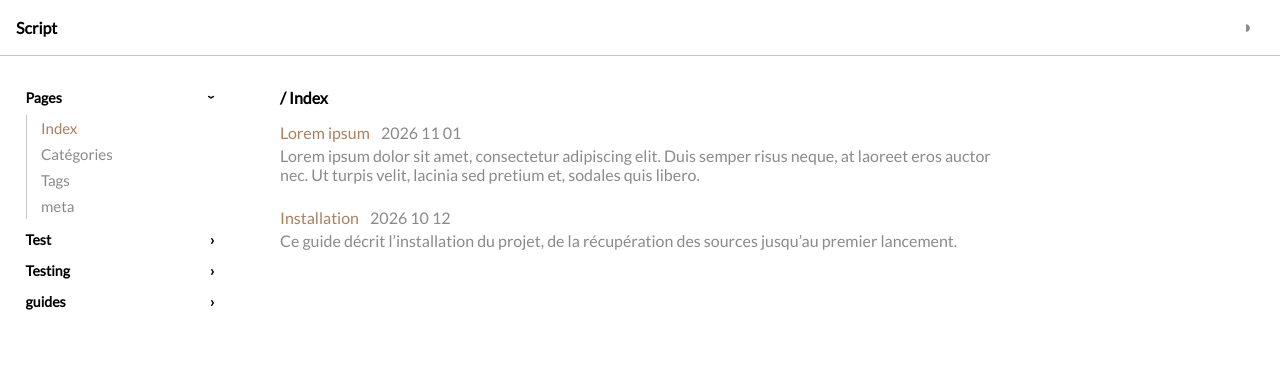
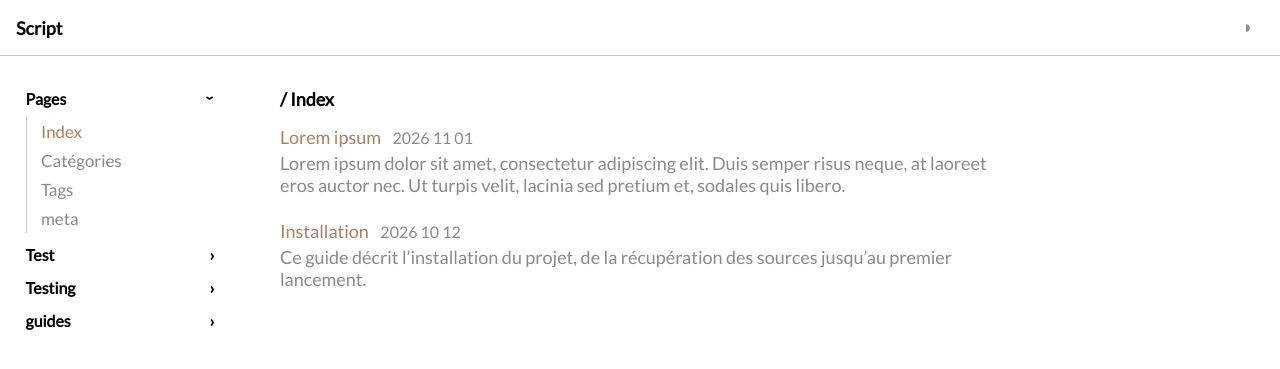
Before and after one commit to script-txt/script-txt.github.io, a Jekyll site: the page built from index.html, in a window 1280 px wide. Shown: the top 369 px of the page. Built offline with Jekyll 4.4.1, drawn with Linux system fonts in a browser that asks for light colours.

Commit message:
Update default.html

```diff
--- a/_layouts/default.html
+++ b/_layouts/default.html
@@ -37,7 +37,7 @@
   * { box-sizing: border-box; }
   html { scroll-behavior: smooth; scroll-padding-top: calc(var(--header-h) + 1rem); }
 
-  body { margin: 0; background: var(--bg); color: var(--fg); font-size: 1rem; /*line-height: 1.8;*/ font-family: "Lato", sans-serif; }
+  body { margin: 0; background: var(--bg); color: var(--fg); font-size: 1.125rem; /*line-height: 1.8;*/ font-family: "Lato", sans-serif; }
   a { color: var(--accent); text-decoration: none; }
 
   /* En-tête : fond pleine largeur, contenu limité à la largeur de la page */
@@ -51,7 +51,7 @@
   }
   header .logo { font-size: inherit; font-weight: bold; color: inherit;}
   header button { background: none; border: 0; color: inherit; cursor: pointer; }
-  #menu-btn { display: none; font-size: 1.4rem; }
+  #menu-btn { display: none; font-size: inherit /*1.4rem*/; }
   .theme-btn {
     margin-left: auto; width: 2.25rem; height: 2.25rem; display: grid; place-items: center;
     border-radius: .375rem; color: var(--muted); font-size: 1.1rem;
```
